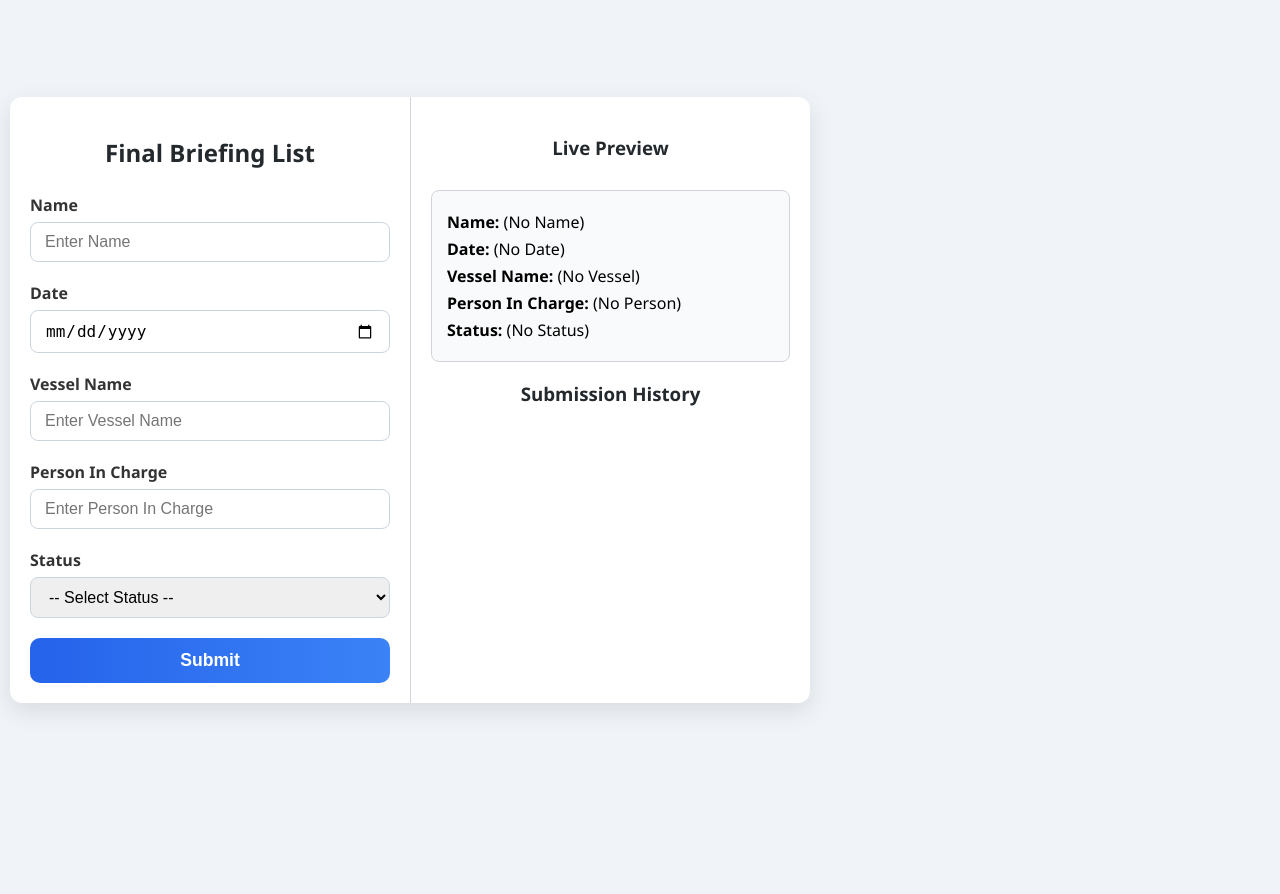
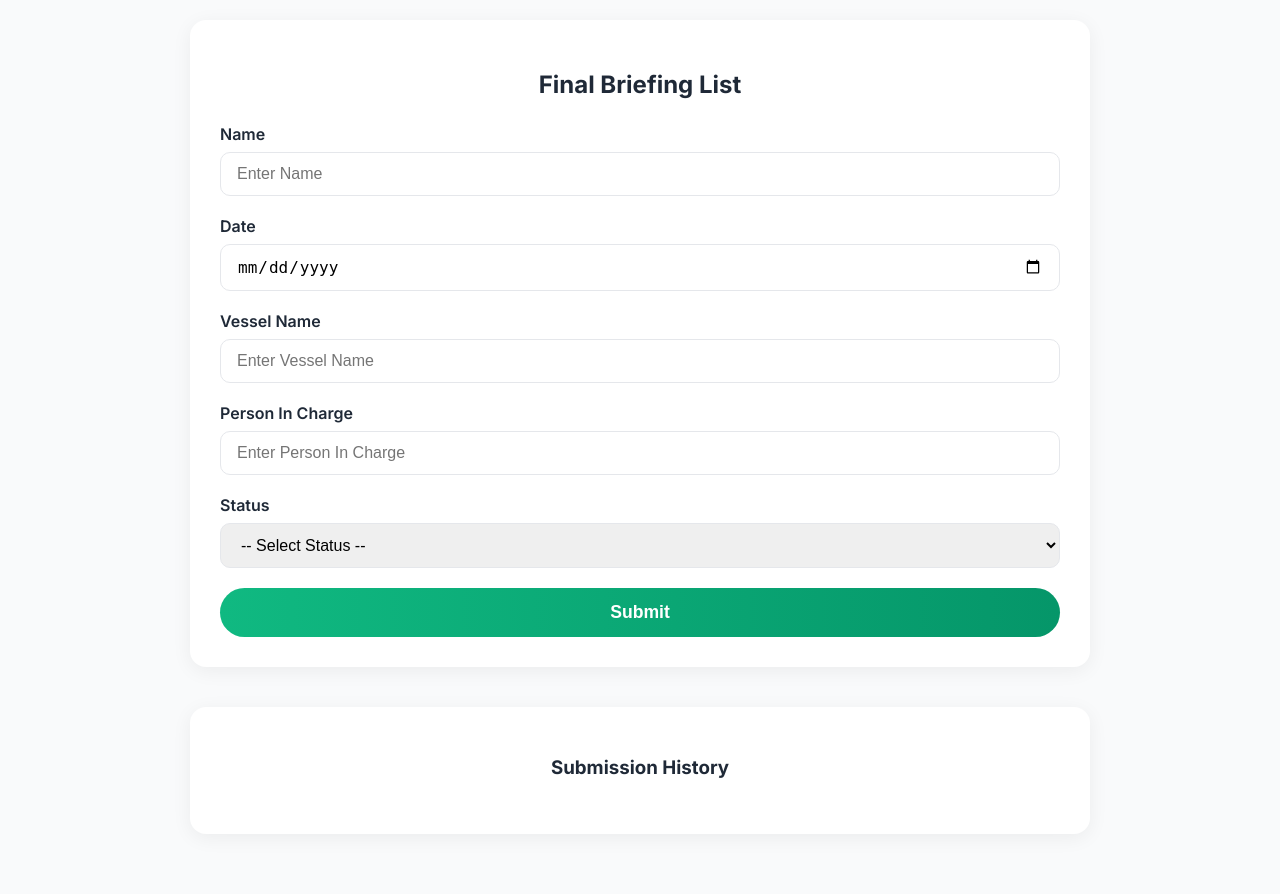
Before and after one commit to rafael0915/JIRAF_SIT, a Flask app: page /finalbriefing2 in a window 1280 px wide. Before the commit the page ends 711 px from the top, so only its background shows below. Run offline with Flask 3, Linux system fonts and the light colour scheme.

Commit message:
FinalBriefing_Look
Commit by Rafael

```diff
--- a/templates/finalbriefing2.html
+++ b/templates/finalbriefing2.html
@@ -2,109 +2,91 @@
 <html lang="en">
 <head>
   <meta charset="UTF-8" />
-  <meta name="viewport" content="width=device-width, initial-scale=1, maximum-scale=1, user-scalable=no" />
+  <meta name="viewport" content="width=device-width, initial-scale=1" />
   <title>Final Briefing List</title>
+  <link href="https://fonts.googleapis.com/css2?family=Inter:wght@400;600;700&display=swap" rel="stylesheet">
   <style>
     * {
       box-sizing: border-box;
     }
     body {
       margin: 0;
-      font-family: 'Segoe UI', Tahoma, Geneva, Verdana, sans-serif;
-      background: #f0f4f8;
-      display: flex;
-      justify-content: center;
-      align-items: flex-start;
-      flex-direction: column;
-      min-height: 100vh;
-      padding: 20px 10px;
-    }
-    .container {
-      display: flex;
-      max-width: 800px;
-      width: 100%;
-      background: white;
-      border-radius: 12px;
-      box-shadow: 0 8px 24px rgba(0,0,0,0.1);
-      flex-wrap: wrap;
-    }
-    .form-container, .history-container {
+      font-family: 'Inter', sans-serif;
+      background-color: #f9fafb;
+      color: #1f2937;
       padding: 20px;
-      width: 100%;
-    }
-    @media (min-width: 768px) {
-      .form-container, .history-container {
-        width: 50%;
-      }
-      .history-container {
-        border-left: 1px solid #d1d5db;
-      }
     }
     h2, h3 {
       text-align: center;
       font-weight: 700;
       margin-bottom: 25px;
-      color: #24292e;
+    }
+    .form-container, .history-container {
+      background: #ffffff;
+      border-radius: 16px;
+      box-shadow: 0 4px 20px rgba(0,0,0,0.06);
+      padding: 30px;
+      max-width: 900px;
+      margin: 0 auto 40px;
     }
     label {
       display: block;
-      margin-bottom: 6px;
+      margin-bottom: 8px;
       font-weight: 600;
-      color: #333;
-      user-select: none;
     }
     input[type="text"],
     input[type="date"],
     select {
       width: 100%;
-      padding: 10px 14px;
+      padding: 12px 16px;
       margin-bottom: 20px;
       font-size: 1rem;
-      border: 1.8px solid #cbd5e0;
-      border-radius: 8px;
-      transition: border-color 0.2s ease, box-shadow 0.2s ease;
+      border: 1px solid #e5e7eb;
+      border-radius: 10px;
+      transition: all 0.2s ease;
     }
     input:focus, select:focus {
+      border-color: #6366f1;
+      box-shadow: 0 0 0 3px rgba(99,102,241,0.2);
       outline: none;
-      border-color: #3b82f6;
-      box-shadow: 0 0 6px #3b82f6aa;
     }
     button {
       cursor: pointer;
       width: 100%;
-      padding: 12px 0;
+      padding: 14px 0;
       font-size: 1.1rem;
-      font-weight: 700;
+      font-weight: 600;
       border: none;
-      border-radius: 10px;
-      background: linear-gradient(90deg, #2563eb 0%, #3b82f6 100%);
+      border-radius: 999px;
+      background: linear-gradient(90deg, #10b981, #059669);
       color: white;
-      transition: background 0.3s ease;
+      transition: transform 0.2s ease;
     }
-    button:hover, button:focus {
-      background: linear-gradient(90deg, #3b82f6 0%, #2563eb 100%);
-      outline: none;
+    button:hover {
+      transform: scale(1.02);
     }
     .output {
-      margin-top: 30px;
-      padding: 15px;
-      border: 1px solid #d1d5db;
-      border-radius: 8px;
-      background-color: #f9fafb;
-      animation: fadeIn 0.5s ease-in;
+      margin-top: 20px;
+      padding: 20px;
+      border: 1px solid #e5e7eb;
+      border-radius: 12px;
+      background-color: #f3f4f6;
+      animation: fadeInUp 0.4s ease forwards;
+    }
+    .output:hover {
+      box-shadow: 0 6px 16px rgba(0,0,0,0.08);
     }
     .output p {
-      margin: 5px 0;
+      margin: 6px 0;
     }
-    @keyframes fadeIn {
+    @keyframes fadeInUp {
       from { opacity: 0; transform: translateY(10px); }
       to { opacity: 1; transform: translateY(0); }
     }
   </style>
 </head>
 <body>
-  <main class="container" role="main" aria-label="Input form">
-    <div class="form-container">
+  <section class="form-container">
     <h2>Final Briefing List</h2>
     <form id="briefingForm" novalidate>
       <label for="nameInput">Name</label>
@@ -128,32 +110,16 @@
 
       <button type="submit">Submit</button>
     </form>
-    </div>
-    <div class="history-container">
-      <h3>Live Preview</h3>
-      <div class="output">
-        <p><strong>Name:</strong> <span id="previewName">(No Name)</span></p>
-        <p><strong>Date:</strong> <span id="previewDate">(No Date)</span></p>
-        <p><strong>Vessel Name:</strong> <span id="previewVessel">(No Vessel)</span></p>
-        <p><strong>Person In Charge:</strong> <span id="previewPerson">(No Person)</span></p>
-        <p><strong>Status:</strong> <span id="previewStatus">(No Status)</span></p>
-      </div>
+  </section>
+
+  <section class="history-container">
     <h3>Submission History</h3>
     <div id="historyLog"></div>
-    </div>
-  </main>
+  </section>
 
   <script>
     const form = document.getElementById('briefingForm');
     const historyLog = document.getElementById('historyLog');
-
-    form.addEventListener('input', () => {
-      document.getElementById('previewName').textContent = form.name.value || '(No Name)';
-      document.getElementById('previewDate').textContent = form.date.value || '(No Date)';
-      document.getElementById('previewVessel').textContent = form.vesselName.value || '(No Vessel)';
-      document.getElementById('previewPerson').textContent = form.personInCharge.value || '(No Person)';
-      document.getElementById('previewStatus').textContent = form.status.value || '(No Status)';
-    });
 
     form.addEventListener('submit', function(e) {
       e.preventDefault();
@@ -170,7 +136,6 @@
       `;
       historyLog.prepend(entry);
       form.reset();
-      document.querySelectorAll('.output span').forEach(span => span.textContent = '(No Data)');
     });
   </script>
 </body>
```
Lines whose indentation alone changed are shown as unchanged.
